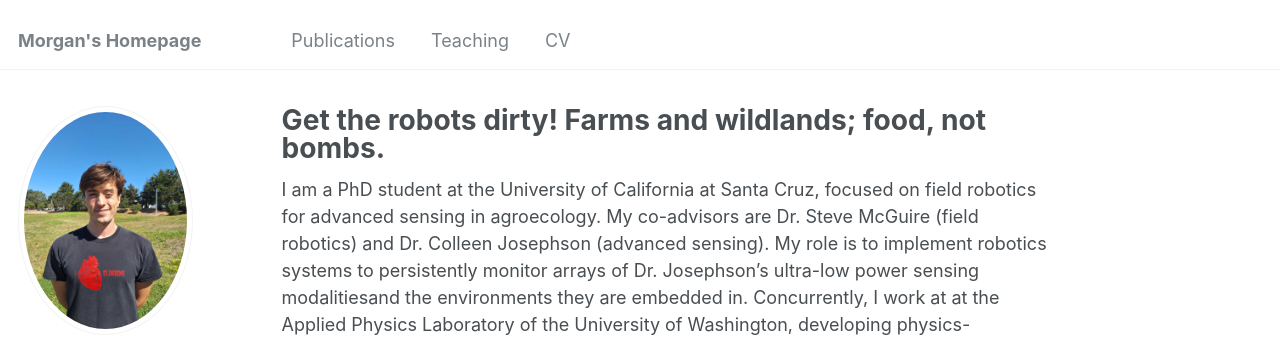
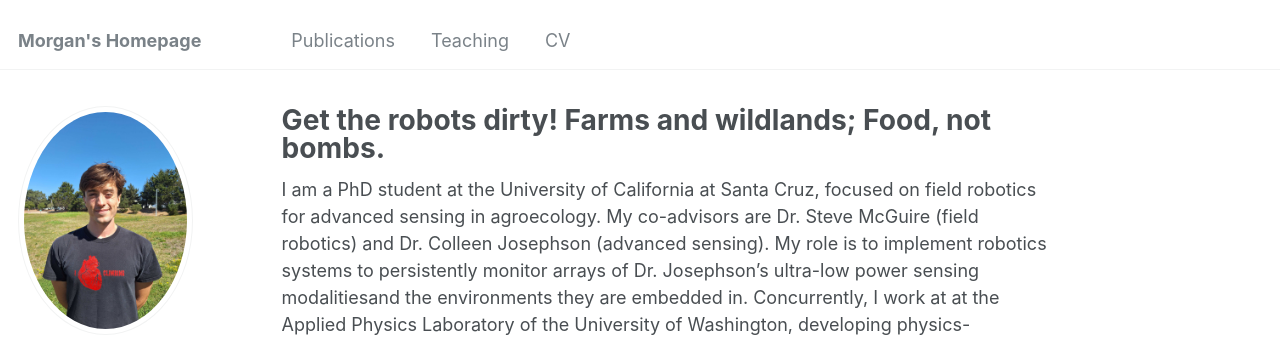
Before and after one commit to MorganMasters/MorganMasters.github.io, a Jekyll site: the page built from _pages/about.md, in a window 1280 px wide and 1275 px high. Shown: the top 337 px of the window. Built offline with Jekyll 4.4.1, drawn with Linux system fonts in a browser that asks for light colours; some web fonts are replaced.

```diff
--- a/_pages/about.md
+++ b/_pages/about.md
@@ -1,6 +1,6 @@
 ---
 permalink: /
-title: "Get the robots dirty! Farms and wildlands; food, not bombs."
+title: "Get the robots dirty! Farms and wildlands; Food, not bombs."
 author_profile: true
 redirect_from:
   - /about/
```
